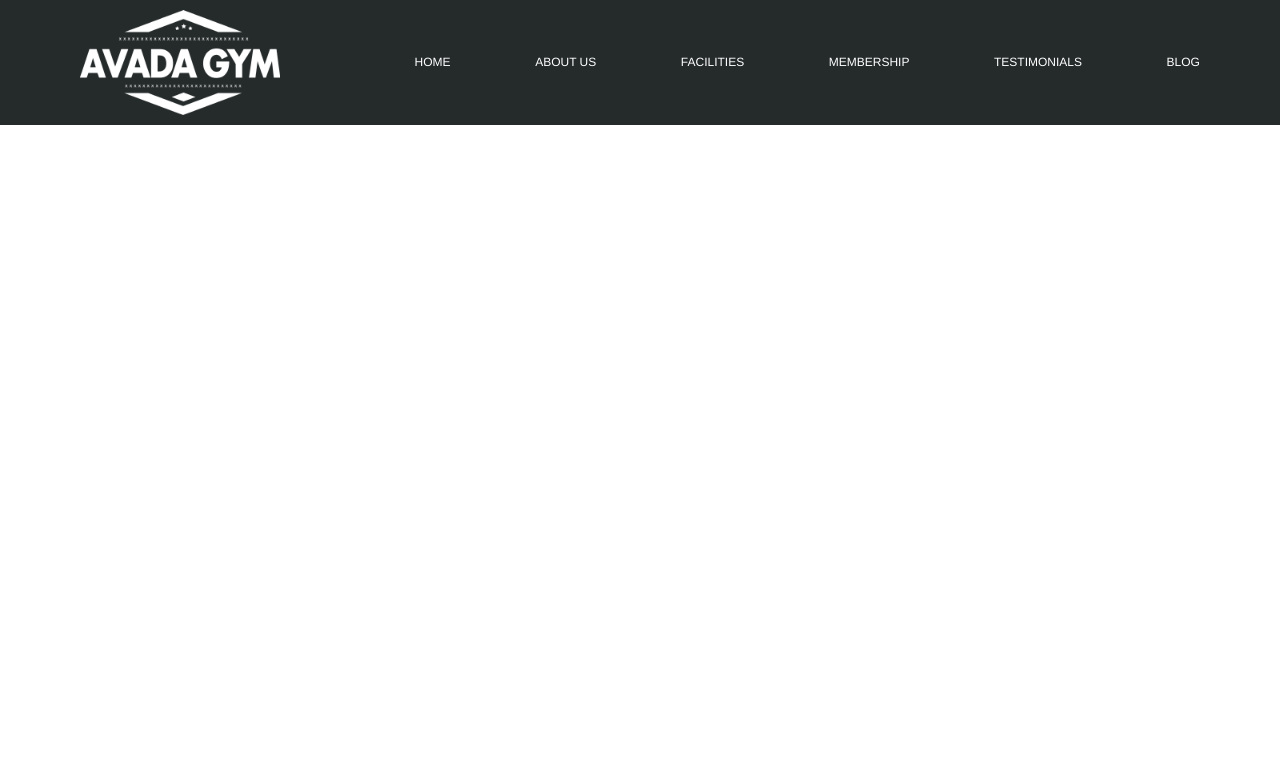
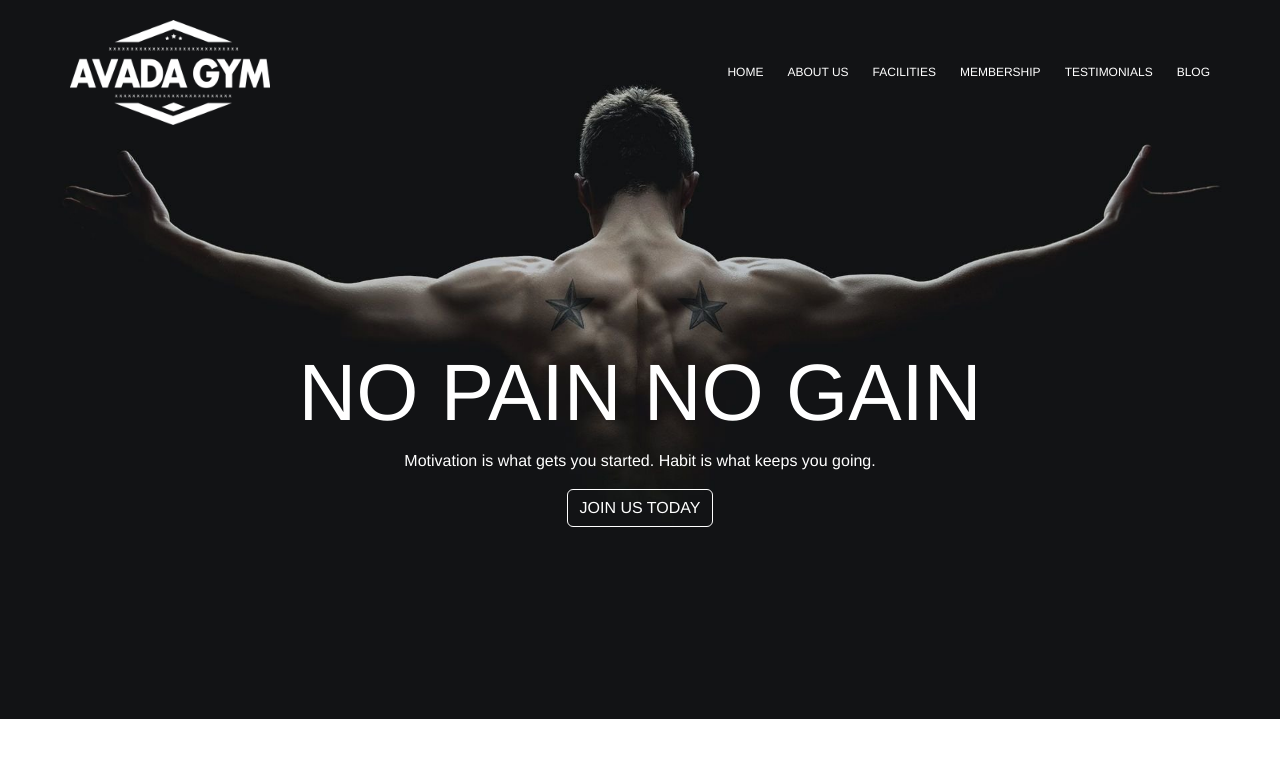
Before and after one commit to grada92/proj-html-vuejs, a Vue app: page / in a window 1280 px wide. Shown: the top 758 px of the page. Built offline with nearby package versions, Linux system fonts and the light colour scheme.

Commit message:
details Header

```diff
--- a/src/components/HeaderComponent.vue
+++ b/src/components/HeaderComponent.vue
@@ -6,16 +6,33 @@
         <div class="logo-header" >
             <img src="@/assets/images/gym_logo_1x.png" alt="logo">
         </div>
-
-        <div v-for="link in navbartext" :key="link.text" class="navbar" >
-        {{ link.text }}
+        <div class="d-flex gap-4 navbar-left" >
+            <div v-for="link in navbartext" :key="link.text" class="navbar" >
+            <a href="">{{ link.text }}</a>
 
 
         </div>
 
         </div>
 
+        </div>
+
+        <div class="jumbotron" >
+
+            <img src="@/assets/images/home-banner.jpg" alt="home-banner">
+
+            <div class="text-center title" >
+                <h1>NO PAIN NO GAIN</h1>
+                <p>Motivation is what gets you started. Habit is what keeps you going.</p>
+
+                <button class="btn" >JOIN US TODAY</button>
+
+            </div>
+
+        </div>
     </div>
+
+
 
 </template>
 
@@ -32,21 +49,45 @@ props : {
 .container {
     width: 1200px;
     margin: 0 auto;
-    padding: 10px;
+    padding: 20px 0px;
+
 }
 
 .logo-header img {
     width: 80%;
 }
-.box {
-    background-color: #252a2b;
+
+a {
+    text-decoration: none;
+    color: white;
+    &:hover {
+        color: red;
+    }
 }
-
 .navbar {
     gap: 5px;
     font-size: 12px;
-    color: white;
 }
 
+.jumbotron img {
+    width: 100%;
+    background-size: cover;
+    position: absolute;
+    z-index: -1;
+    top: 0;
+}
+
+.title {
+    position: relative;
+    top: 200px;
+    color:white ;
+}
+h1 {
+    font-size:80px
+}
+.btn {
+    color: white;
+    border: 1px solid white;
+}
 
 </style>
```
